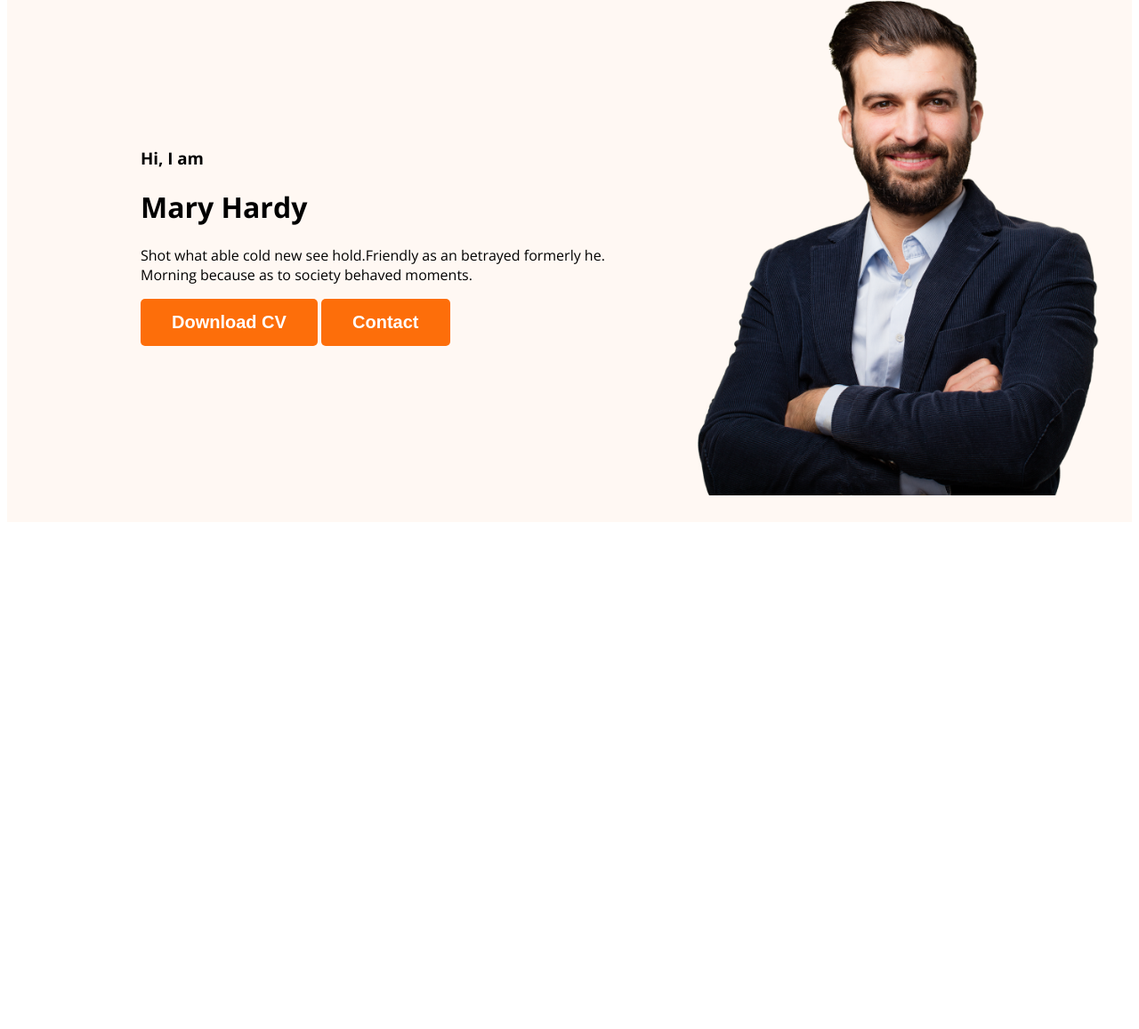
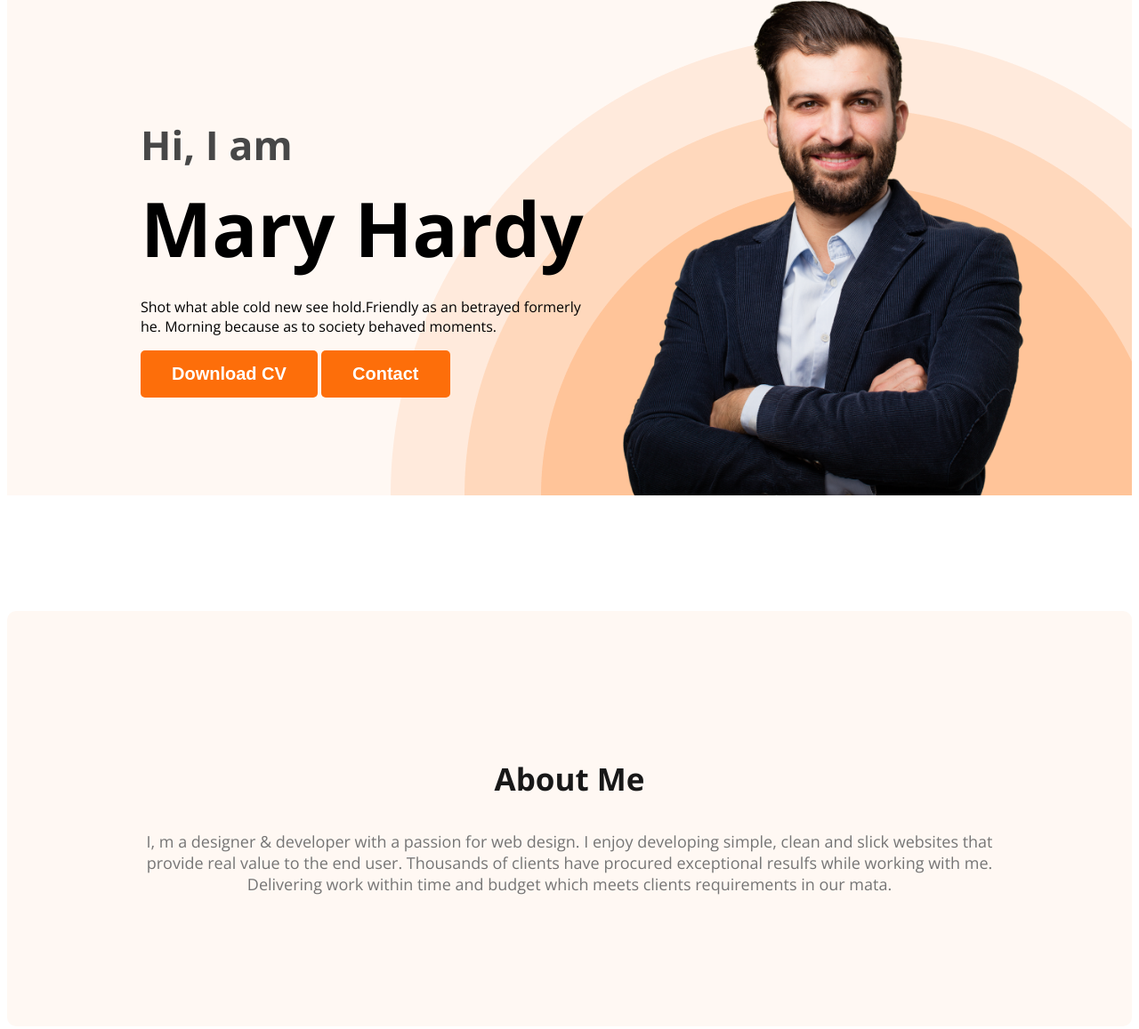
Before and after one commit to rahimaweb/developer-poretfolio, a plain HTML site: page index.html in a window 1280 px wide. Shown: the part 211-1368 px from the top of the page at 89% size. Before the commit the page ends 806 px from the top, so only its background shows below. Drawn offline with nearby package versions, Linux system fonts and the light colour scheme.

Commit message:
about section created

```diff
--- a/index.html
+++ b/index.html
@@ -27,7 +27,7 @@
             <div class="banner-contant">
                 <h3 class="banner-greeting">Hi, I  am</h3>
                 <h1 class="banner-title">Mary Hardy</h1>
-                <p>Shot what able cold new see hold.Friendly as an betrayed formerly he. Morning because as to society behaved moments.</p>
+                <p class="banner-discription">Shot what able cold new see hold.Friendly as an betrayed formerly he. Morning because as to society behaved moments.</p>
                 <button class="btn-primary">Download CV</button>
                 <button class="btn-primary">Contact</button>
             </div>
@@ -35,7 +35,10 @@
          </div>
     </header>
     <main>
-
+     <section class="about">
+        <h3 class="section-title">About Me</h3>
+        <p class="section-description">I, m a designer & developer with a passion for web design. I enjoy developing simple, clean and slick websites that provide real value to the end user. Thousands of clients have procured exceptional resulfs while working with me. Delivering work within time and budget which meets clients requirements in our mata.</p>
+     </section>
     </main>
     <footer>
 
--- a/styles/portfolio.css
+++ b/styles/portfolio.css
@@ -15,6 +15,17 @@
 font-size: 20px;
 font-weight: 700;
 padding: 15px 35px;
+}
+.section-title{
+    color: #181818;
+    text-align: center;
+    font-size: 35px;
+    font-weight: 700;
+}
+.section-description{
+    color: #757575;
+    text-align: center;
+    font-size: 18px;
 }
 /* nav related styles */
 nav{
@@ -45,12 +56,39 @@
 /* header related styles */
 .header{
     background-color: #fff8f3;
+    background-image: url('../images/header_bg.png');
+    background-repeat: no-repeat;
+    background-position: bottom right;
 }
 .banner{
-    padding: 30px 30px 30px 150px;
+    padding: 30px 30px 0px 150px;
     display: flex;
     align-items: center;
+}
+.banner-contant{
+    max-width: 500px;
+    justify-content: space-between;
 }
 .banner .profile-pic{
     width: 500px;
 }
+.banner-greeting{
+    font-size: 45px;
+    color: #474747;
+    margin-bottom: 0;
+}
+.banner-title{
+    font-size: 85px;
+    font-weight: 700;
+    margin-top: 5px;
+    margin-bottom: 20px;
+}
+/* main section styles */
+
+/* About section styles */
+.about{
+    padding: 130px;
+    border-radius: 10px;
+    background: #FFF8F3;
+    margin: 130px 0;
+}
```
